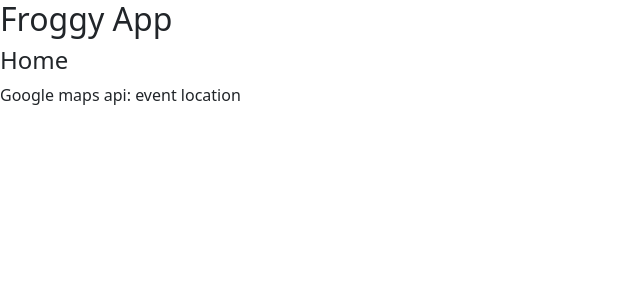
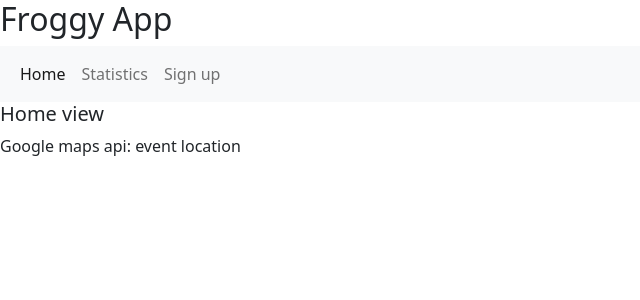
Before and after one commit to HungryOctopus/froggy, a React (Create React App) app in the folder client/: page /statistics in a window 1280 px wide. Shown: the top 300 px of the page, without its empty margins (0-640 px from the left). Built offline with nearby package versions, Linux system fonts and the light colour scheme.

Commit message:
create navbar component

```diff
--- a/client/package.json
+++ b/client/package.json
@@ -10,6 +10,7 @@
     "node-sass": "^6.0.1",
     "react": "^17.0.2",
     "react-dom": "^17.0.2",
+    "react-router-dom": "^6.0.2",
     "react-scripts": "4.0.3",
     "web-vitals": "^1.1.2"
   },
--- a/client/src/App.jsx
+++ b/client/src/App.jsx
@@ -1,11 +1,16 @@
 import "./App.scss";
 import Home from "./views/Home";
+import Navbar from "./components/Navbar";
+import { BrowserRouter } from "react-router-dom";
 
 function App() {
   return (
     <div className="App">
       <h2>Froggy App</h2>
-      <Home />
+      <BrowserRouter>
+        <Navbar />
+        <Home />
+      </BrowserRouter>
     </div>
   );
 }
--- /dev/null
+++ b/client/src/components/Navbar.jsx
@@ -0,0 +1,43 @@
+import React from "react";
+import { Link } from "react-router-dom";
+
+const Navbar = () => {
+  return (
+    <nav className="navbar navbar-expand-md navbar-light bg-light">
+      <div className="container-fluid">
+        <button
+          className="navbar-toggler"
+          type="button"
+          data-bs-toggle="collapse"
+          data-bs-target="#navbarSupportedContent"
+          aria-controls="navbarSupportedContent"
+          aria-expanded="false"
+          aria-label="Toggle navigation"
+        >
+          <span className="navbar-toggler-icon"></span>
+        </button>
+        <div className="collapse navbar-collapse" id="navbarSupportedContent">
+          <ul className="navbar-nav me-auto mb-2 mb-lg-0">
+            <li className="nav-item">
+              <Link to="/" className="nav-link active" aria-current="page">
+                Home
+              </Link>
+            </li>
+            <li className="nav-item">
+              <Link to="/statistics" className="nav-link">
+                Statistics
+              </Link>
+            </li>
+            <li className="nav-item">
+              <Link to="/signup" className="nav-link">
+                Sign up
+              </Link>
+            </li>
+          </ul>
+        </div>
+      </div>
+    </nav>
+  );
+};
+
+export default Navbar;
--- a/client/src/views/Home.jsx
+++ b/client/src/views/Home.jsx
@@ -11,7 +11,7 @@
   render() {
     return (
       <>
-        <h4>Home</h4>
+        <h5>Home view</h5>
         <div>Google maps api: event location</div>
       </>
     );
```
Also changed, not shown: 1 other file (tests, documents, lock files or other folders).
